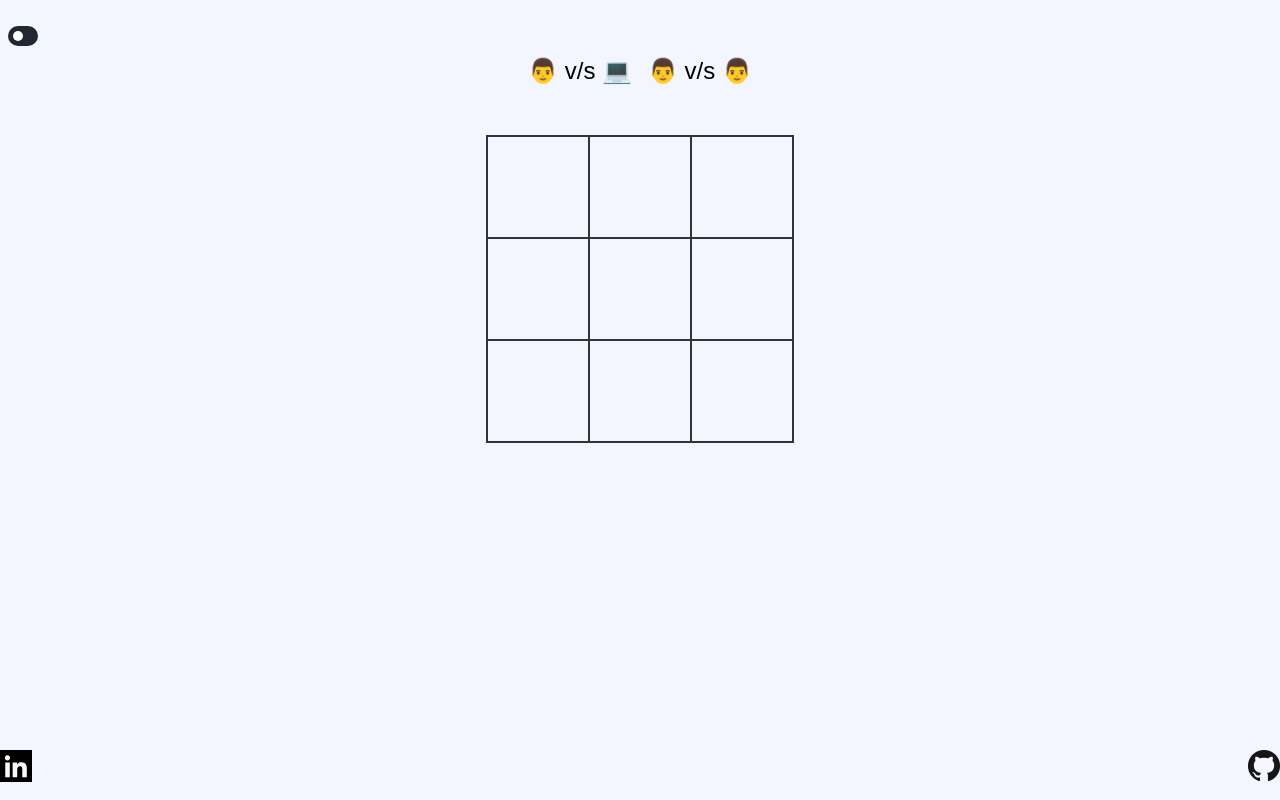
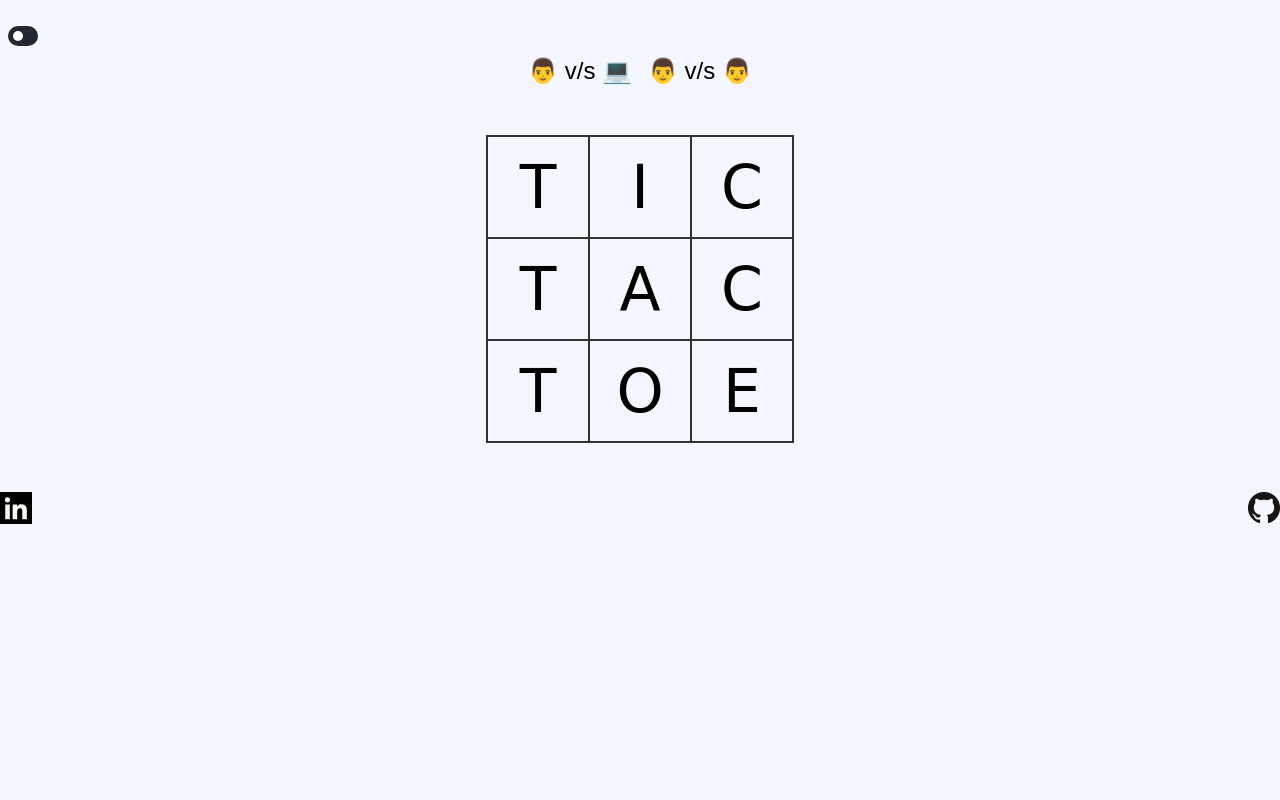
Before and after one commit to pradyumna-prog/tictactoe, a plain HTML site: page index.html in a window 1280 px wide. Drawn offline with Linux system fonts and the light colour scheme.

Commit message:
added intro theme

```diff
--- a/index.html
+++ b/index.html
@@ -11,7 +11,7 @@
 
     <title>Tic Tac Toe</title>
 </head>
-<body onload="showIntro()">
+<body onload = "showIntro()">
     <input type="checkbox" id="switch" onclick="switchTheme()"/>
     <label for="switch" id="labelSwitch">Toggle</label>
     <div class="gameTypeSelect">
@@ -21,7 +21,7 @@
     <div id="gameResult">
     </div>
     <div id = "board" class = "board">
-        <div id="0" class="cell" onclick="cellClickHandler(this.id)"></div>
+        <div id="0" class="cell" onclick="cellClickHandler(this.id)">T</div>
         <div id="1" class="cell" onclick="cellClickHandler(this.id);" ></div>
         <div id="2" class="cell" onclick="cellClickHandler(this.id);"></div>
         <div id="3" class="cell" onclick="cellClickHandler(this.id);"></div>
--- a/script.js
+++ b/script.js
@@ -10,48 +10,6 @@ function sleep(milliseconds) {
         break;
       }
     }
-}
-function pauseClick(){
-    let k = 0;
-    for(let x=0; x<3; x++){
-        for(let y=0; y<3; y++){
-            document.getElementById(k++).style.pointerEvents = 'none';
-        }
-    }
-}
-
-function resumeClick(){
-    let k = 0;
-    for(let x=0; x<3; x++){
-        for(let y=0; y<3; y++){
-            document.getElementById(k++).style.pointerEvents = 'auto';
-        }
-    }
-}
-
-function showIntro(){
-    pauseClick();
-    let intro = [ ['T','I','C',],
-    ['T','A','C',],
-    ['T','O','E'] ];
-    let k = 0;
-    for(let x=0; x<3; x++){
-        for(let y=0; y<3; y++){
-            document.getElementById(k++).innerHTML = intro[x][y];
-        }
-    }
-    setTimeout( () => {setupGame()}, 2000);
-}
-
-function setupGame(){
-    gameStatus = [ ['','','',],
-        ['','','',],
-        ['','',''] ];
-    turn = false;
-    dark = false;
-    updategameStatus();
-    document.getElementById("gameResult").innerHTML = "";
-    document.querySelector(".gameTypeSelect").style = "";
 }
 
 function switchTheme(){
@@ -80,13 +38,68 @@ function switchTheme(){
     }
 }
 
+function pauseClick(){
+    let k = 0;
+    for(let x=0; x<3; x++){
+        for(let y=0; y<3; y++){
+            document.getElementById(k++).style.pointerEvents = 'none';
+        }
+    }
+}
+
+function resumeClick(){
+    let k = 0;
+    for(let x=0; x<3; x++){
+        for(let y=0; y<3; y++){
+            document.getElementById(k++).style.pointerEvents = 'auto';
+        }
+    }
+}
+
+function showIntro(){
+    pauseClick();
+    let intro = [
+        ['T','I','C',],
+        ['T','A','C',],
+        ['T','O','E'] ];
+    let id = 0, speed = 300;
+    for(let x=0; x<3; x++){
+        for(let y=0; y<3; y++){
+            let char = intro[x][y];
+            let el = document.getElementById(id);
+            setTimeout(function(char) {
+                el.innerHTML = char;
+            }, speed * id, char);
+            id++;
+        }
+    }
+}
+
+function flip(){
+    let el = document.getElementById("board");
+    el.style.transform = 'rotateY(180deg)';
+}
+
+function setupGame(){
+    gameStatus = [ ['','','',],
+        ['','','',],
+        ['','',''] ];
+    turn = false;
+    dark = false;
+    updategameStatus();
+    document.getElementById("gameResult").innerHTML = "";
+    document.querySelector(".gameTypeSelect").style = "";
+}
+
 function againstComputer(){
+    flip();
     document.querySelector(".gameTypeSelect").style = "visibility: hidden;";
     player = "ai";
     startNewGame();
 }
 
 function againstPlayer(){
+    flip();
     document.querySelector(".gameTypeSelect").style = "visibility: hidden;";
     player = "human";
     startNewGame();
@@ -112,6 +125,7 @@ function cellClickHandler(id){
         player = '';
     }
     if(player=="ai"){
+        document.getElementById('gameResult').innerHTML ='O\'s Turn';
         setTimeout( () => {computerSelectMove();}, 500);
     }
 }
@@ -120,6 +134,9 @@ function computerSelectMove(){
     const [x,y] = findBestMove()
     gameStatus[x][y] = 'O';
     updategameStatus();
+    id = (x*3+y)
+    document.getElementById(id).style.pointerEvents = 'none';
+    document.getElementById('gameResult').innerHTML ='X\'s Turn';
     result = checkWinner();
     if(result == 0 && !isMovesLeft()){
         showResult("Tie");
--- a/style.css
+++ b/style.css
@@ -5,7 +5,9 @@ body{
     display: grid;
     grid-template-columns: repeat(3, auto);
     width: 306px;
-    margin: 50px auto;
+	margin: 50px auto;
+	transition: transform 1.7s;
+	transform-style: preserve-3d;
 }
 
 .cell{
@@ -48,9 +50,9 @@ body{
 }
 #footerContainer {
 	position: absolute;
-  	bottom: 0;
+  	bottom: auto;
 	left: 0px;
-  	height: 50px;
+  	height: 40px;
 	width: 100%;
 }
 .alignLeft {
```
